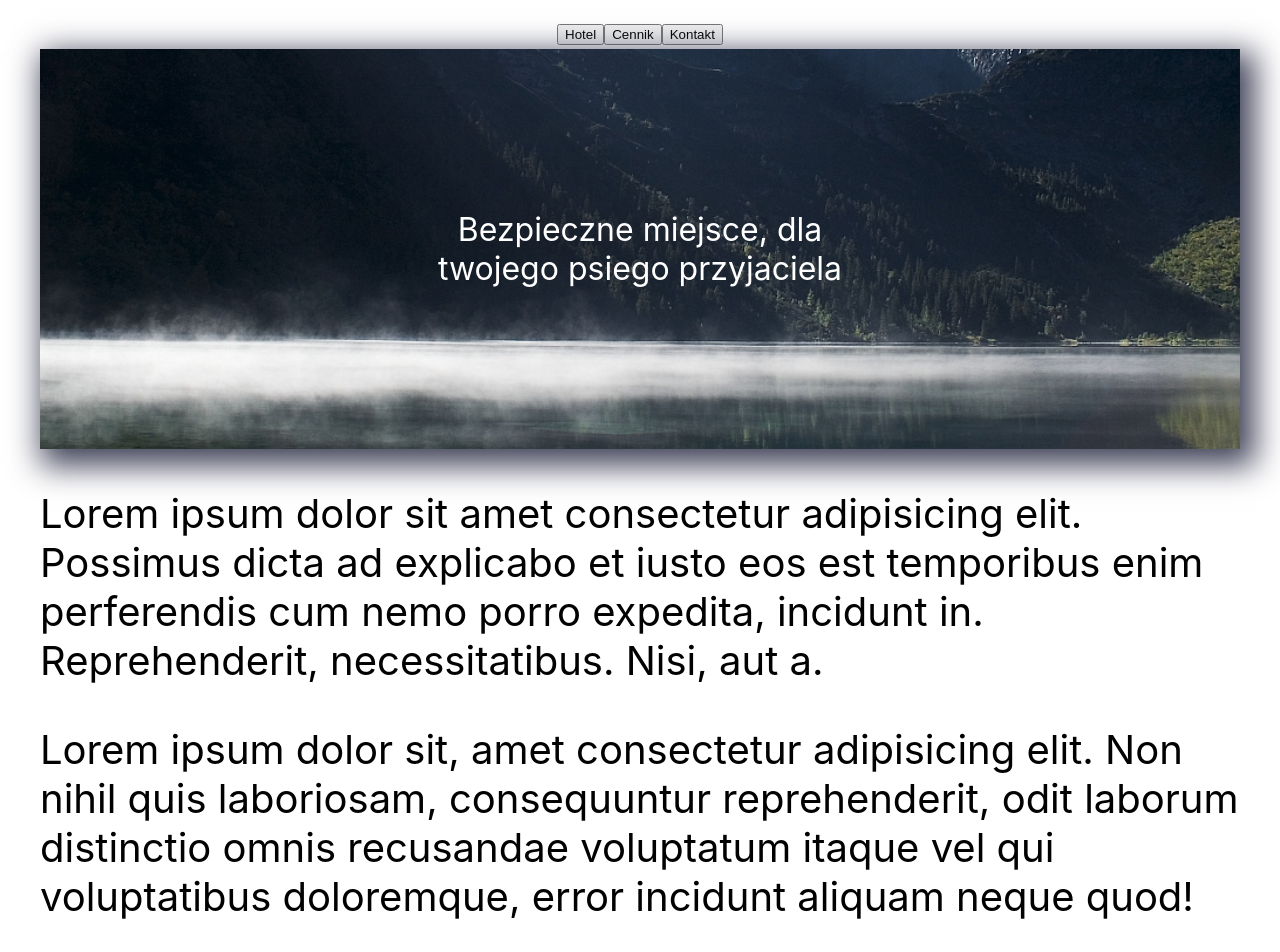
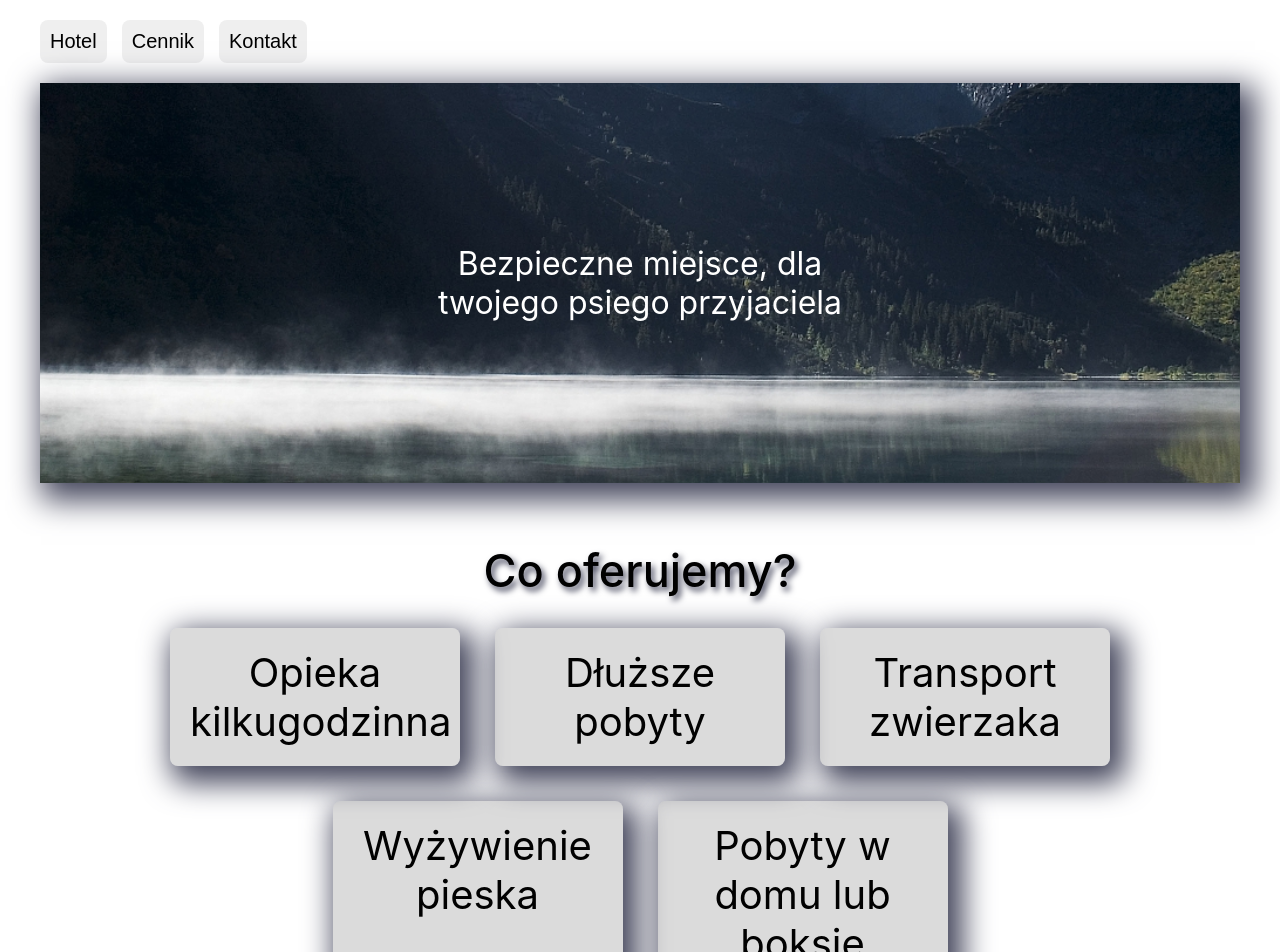
Before and after one commit to DawidBartus/zoo_v2, a React (Create React App) app: page / in a window 1280 px wide. Shown: the top 952 px of the page. Built offline with nearby package versions, Linux system fonts and the light colour scheme.

Commit message:
services

```diff
--- a/src/components/App.jsx
+++ b/src/components/App.jsx
@@ -9,7 +9,6 @@ export const App = () => {
     <div
       style={{
         height: '100vh',
-
         display: 'flex',
         alignItems: 'center',
         flexDirection: 'column',
--- a/src/components/main/main.jsx
+++ b/src/components/main/main.jsx
@@ -1,17 +1,18 @@
+import { services } from './mainUtils/services';
+import style from './mainStyle.module.css';
+
 const MainPage = () => {
+  const servicesGenerator = array => {
+    return array.map(services => {
+      const { id, service } = services;
+      return <li key={id}>{service}</li>;
+    });
+  };
+
   return (
-    <main style={{ width: '100%', maxWidth: '1200px' }}>
-      <p>
-        Lorem ipsum dolor sit amet consectetur adipisicing elit. Possimus dicta
-        ad explicabo et iusto eos est temporibus enim perferendis cum nemo porro
-        expedita, incidunt in. Reprehenderit, necessitatibus. Nisi, aut a.
-      </p>
-      <p>
-        Lorem ipsum dolor sit, amet consectetur adipisicing elit. Non nihil quis
-        laboriosam, consequuntur reprehenderit, odit laborum distinctio omnis
-        recusandae voluptatum itaque vel qui voluptatibus doloremque, error
-        incidunt aliquam neque quod!
-      </p>
+    <main className={style.mainContainder}>
+      <p className={style.mainContainderHeader}>Co oferujemy?</p>
+      <ul className={style.mainServicesList}>{servicesGenerator(services)}</ul>
     </main>
   );
 };
--- /dev/null
+++ b/src/components/main/mainStyle.module.css
@@ -0,0 +1,35 @@
+.mainContainder {
+  width: 100%;
+  min-width: 320px;
+  max-width: 1200px;
+  display: flex;
+  flex-direction: column;
+  align-items: center;
+  margin: 40px 0 60px;
+}
+
+.mainContainderHeader {
+  font-size: 45px;
+  margin: 20px 0 30px;
+  font-weight: 500;
+  text-shadow: 3px 4px 6px rgba(66, 68, 90, 1);
+}
+
+.mainServicesList {
+  list-style: none;
+  display: flex;
+  flex-wrap: wrap;
+  justify-content: center;
+  gap: 35px;
+  padding: 0;
+  margin: 0;
+}
+
+.mainServicesList li {
+  width: 250px;
+  padding: 20px 20px;
+  text-align: center;
+  background-color: rgba(100, 100, 100, 0.233);
+  border-radius: 8px;
+  box-shadow: 8px 10px 30px 7px rgba(66, 68, 90, 1);
+}
--- /dev/null
+++ b/src/components/main/mainUtils/services.js
@@ -0,0 +1,7 @@
+export const services = [
+  { id: 1, service: 'Opieka kilkugodzinna' },
+  { id: 2, service: 'Dłuższe pobyty' },
+  { id: 4, service: 'Transport zwierzaka' },
+  { id: 5, service: 'Wyżywienie pieska' },
+  { id: 3, service: 'Pobyty w domu lub boksie' },
+];
--- a/src/components/navigation/navigation.jsx
+++ b/src/components/navigation/navigation.jsx
@@ -1,3 +1,5 @@
+import style from './navigationStyle.module.css';
+
 const Navigation = () => {
   const scrollToElement = id => {
     const element = document.getElementById(id);
@@ -7,7 +9,7 @@ const Navigation = () => {
   };
 
   return (
-    <nav>
+    <nav className={style.navContainer}>
       <button onClick={() => scrollToElement('1')}>Hotel</button>
       <button onClick={() => scrollToElement('price')}>Cennik</button>
       <button onClick={() => scrollToElement('b')}>Kontakt</button>
--- /dev/null
+++ b/src/components/navigation/navigationStyle.module.css
@@ -0,0 +1,26 @@
+.navContainer {
+  width: 100%;
+  max-width: 1200px;
+  /* background-color: antiquewhite;
+  display: flex;
+  justify-content: flex-end; */
+}
+
+.navContainer button {
+  font-size: 20px;
+  padding: 10px;
+  margin: 20px 15px 20px 0;
+  border: 0px;
+  border-radius: 8px;
+  transition: 250ms;
+}
+
+.navContainer button:hover {
+  background-color: antiquewhite;
+  cursor: pointer;
+
+  -webkit-box-shadow: 1px 1px 12px 0px rgba(66, 68, 90, 1);
+  -moz-box-shadow: 1px 1px 12px 0px rgba(66, 68, 90, 1);
+  box-shadow: 1px 1px 12px 0px rgba(66, 68, 90, 1);
+  transition: 250ms;
+}
--- a/src/components/priceList/priceList.jsx
+++ b/src/components/priceList/priceList.jsx
@@ -2,11 +2,13 @@ import { normalPrice, holidayPrice, extras } from './priceListUtils/price';
 import style from './priceListStyle.module.css';
 
 const priceListGenerator = array => {
-  return array.map(price => {
+  return array.map(prices => {
+    const { id, price, service } = prices;
+
     return (
-      <li key={price.id} className={style.priceListIteam}>
-        <p>{price.price}</p>
-        <p>{price.service}</p>
+      <li key={id} className={style.priceListIteam}>
+        <p>{price}</p>
+        <p>{service}</p>
       </li>
     );
   });
@@ -15,8 +17,11 @@ const priceListGenerator = array => {
 const PriceList = () => {
   return (
     <section id="price" className={style.priceListHolder}>
+      <p>Standard</p>
       <ul className={style.priceList}>{priceListGenerator(normalPrice)}</ul>
+      <p>holiday</p>
       <ul className={style.priceList}>{priceListGenerator(holidayPrice)}</ul>
+      <p>Extras</p>
       <ul className={style.priceList}>{priceListGenerator(extras)}</ul>
     </section>
   );
```
